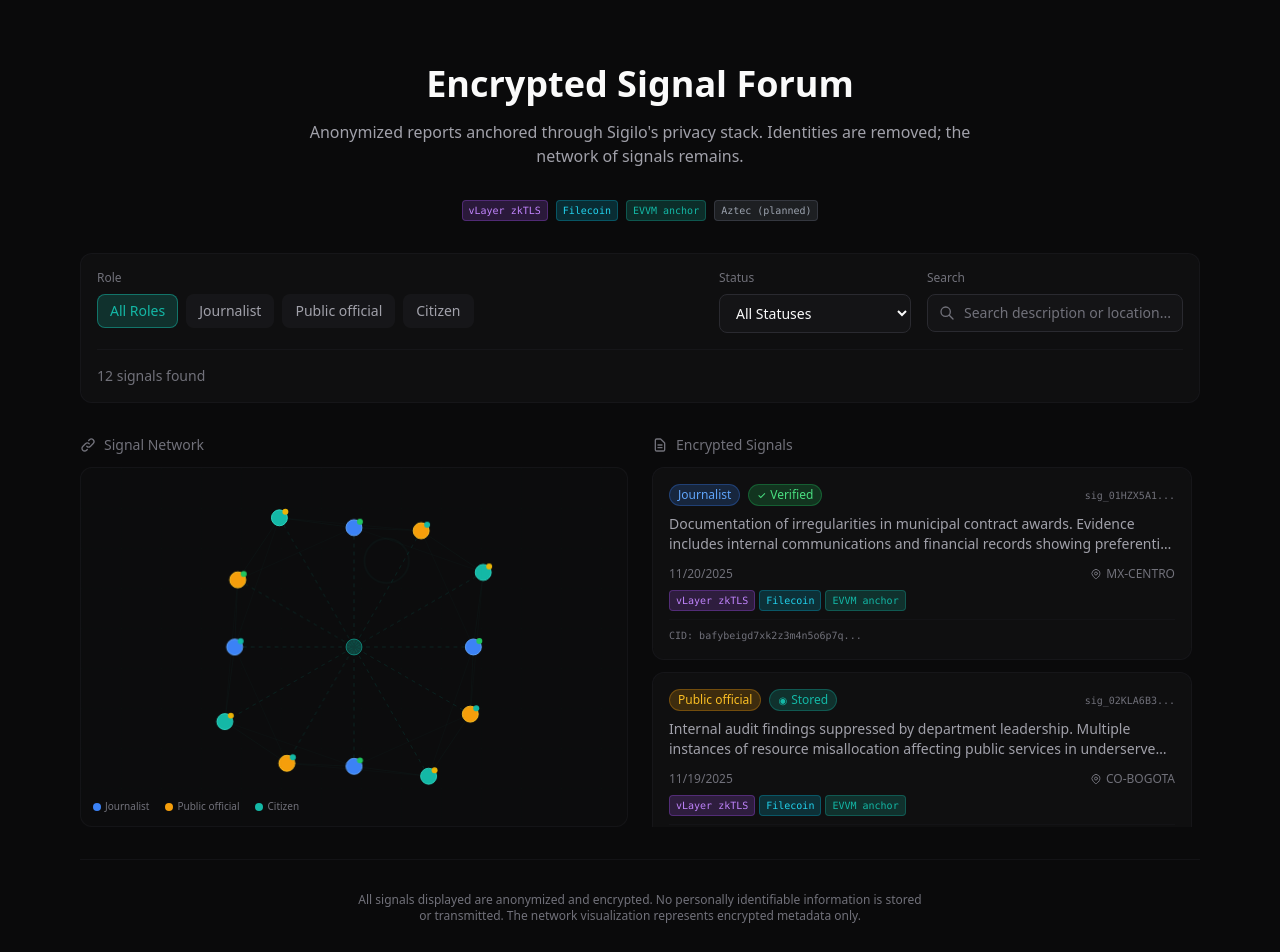
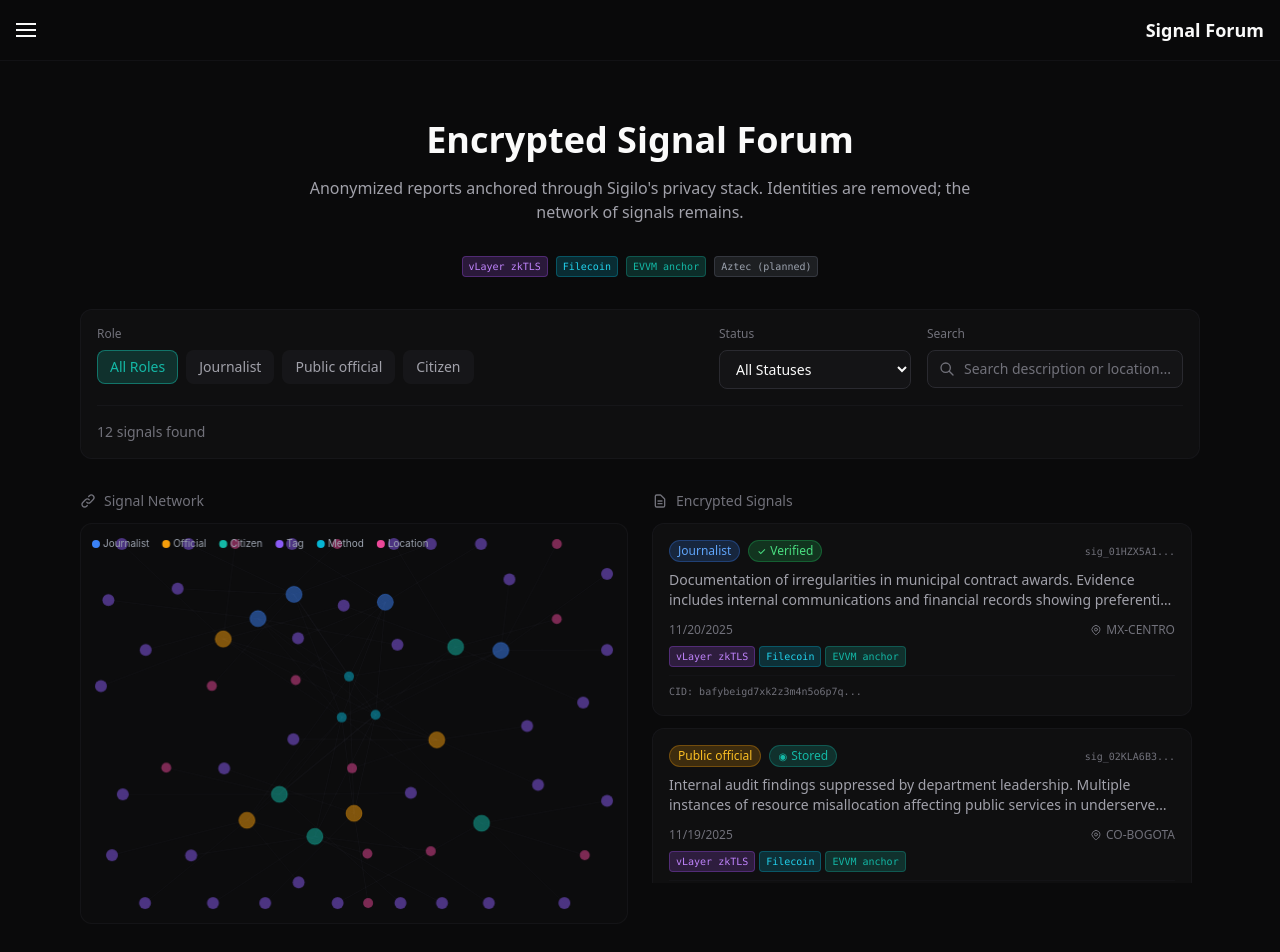
Before and after one commit to ValenteCreativo/Sigilo, a Next.js app in the folder sigilo-app/: page /forum in a window 1280 px wide. Shown: the top 952 px of the page. Built offline with nearby package versions, Linux system fonts and the light colour scheme.

Commit message:
feat(forum): add encrypted signal forum with network visualization

```diff
--- a/sigilo-app/src/app/forum/page.tsx
+++ b/sigilo-app/src/app/forum/page.tsx
@@ -3,7 +3,8 @@
 import { useState, useMemo } from "react";
 import { Role, ReportStatus } from "@/lib/types";
 import { mockReports } from "@/lib/mockReports";
-import { ReportNetwork, ReportList, MethodPill } from "@/components/forum";
+import { ObsidianNetwork, ReportList, MethodPill } from "@/components/forum";
+import { AppShell } from "@/components/app";
 
 const METHODS = ["vLayer zkTLS", "Filecoin", "EVVM anchor", "Aztec (planned)"];
 
@@ -37,7 +38,8 @@ export default function ForumPage() {
   const statuses: (ReportStatus | "All")[] = ["All", "Pending", "Stored", "Verified"];
 
   return (
-    <main className="min-h-screen bg-sigilo-bg">
+    <AppShell title="Signal Forum">
+      <main className="min-h-screen bg-sigilo-bg">
       <div className="max-w-6xl mx-auto px-4 py-16 space-y-8">
         {/* Header */}
         <header className="text-center space-y-4">
@@ -158,7 +160,7 @@ export default function ForumPage() {
               </svg>
               Signal Network
             </h2>
-            <ReportNetwork
+            <ObsidianNetwork
               reports={filteredReports}
               selectedId={selectedId}
               onSelect={setSelectedId}
@@ -195,6 +197,7 @@ export default function ForumPage() {
           </p>
         </div>
       </div>
-    </main>
+      </main>
+    </AppShell>
   );
 }
```
